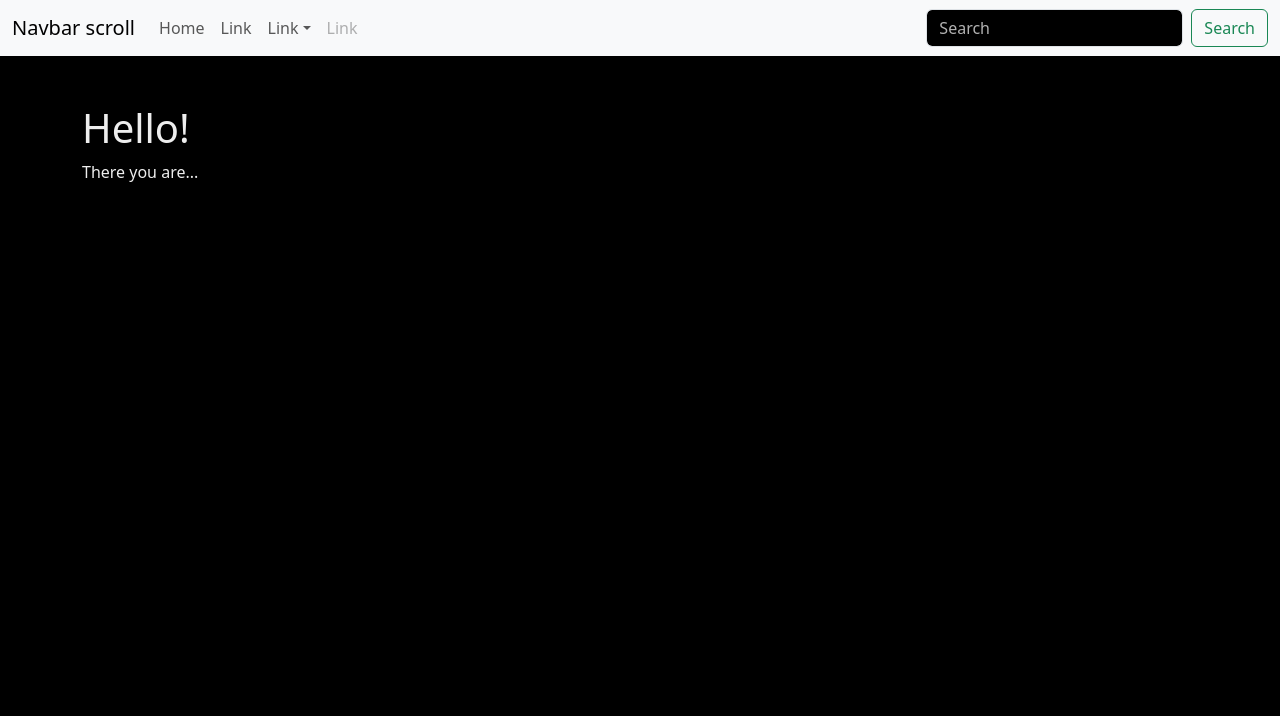
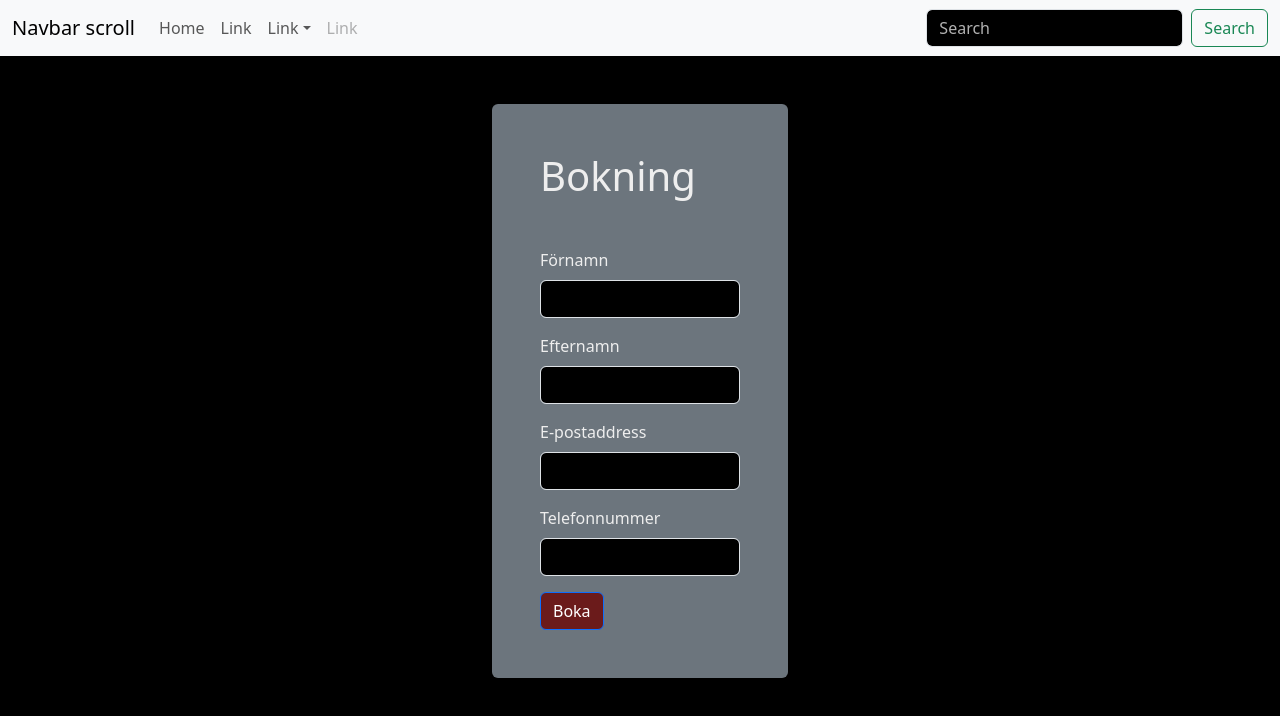
Before and after one commit to ELHabibA/Filmvisarna, a React (Vite) app in the folder frontend/: page / in a window 1280 px wide. Shown: the top 716 px of the page. Built offline with nearby package versions, Linux system fonts and the light colour scheme.

Commit message:
Added booking form
Awaiting confirmation regarding css-styling

```diff
--- a/frontend/package.json
+++ b/frontend/package.json
@@ -12,7 +12,7 @@
   "dependencies": {
     "bootstrap": "^5.3.2",
     "react": "^18.2.0",
-    "react-bootstrap": "^2.8.0",
+    "react-bootstrap": "^2.9.0",
     "react-dom": "^18.2.0"
   },
   "devDependencies": {
--- a/frontend/src/App.jsx
+++ b/frontend/src/App.jsx
@@ -4,15 +4,15 @@ import "./sass/main.scss";
 // Import some Bootstrap components
 import MainMenu from './MainMenu';
 import { Container, Row, Col, Button } from 'react-bootstrap';
+import BookingForm from "./components/bookingform/bookingform";
 
 export default function App() {
   return <>
     <MainMenu />
-    <Container className="mt-5">
+    <Container className="mt-5 col-3 ">
       <Row>
         <Col>
-          <h1>Hello!</h1>
-          <p>There you are...</p>
+       <BookingForm/>
         </Col>
       </Row>
     </Container>
--- /dev/null
+++ b/frontend/src/components/bookingform/bookingform.jsx
@@ -0,0 +1,41 @@
+import Button from 'react-bootstrap/Button';
+import Form from 'react-bootstrap/Form';
+
+
+function BookingForm() {
+  return (
+    // First name form with description and input
+    <Form>
+        <div class ="bg-secondary w-100 p-5 rounded">
+        <h1 className="mb-5">Bokning</h1>
+      <Form.Group className="mb-3" controlId="formFirstName">
+        <Form.Label>Förnamn</Form.Label>
+        <Form.Control type="firstName"/>
+      </Form.Group>
+
+      <Form.Group className="mb-3" controlId="formLastName">
+        <Form.Label>Efternamn</Form.Label>
+        <Form.Control type="lastName"/>
+      </Form.Group>
+      <Form.Group className="mb-3" controlId="formEmailAdress">
+        <Form.Label>E-postaddress</Form.Label>
+        <Form.Control type="emailAdress"/>
+      </Form.Group>
+      <Form.Group className="mb-3" controlId="formPhoneNumber">
+        <Form.Label>Telefonnummer</Form.Label>
+        <Form.Control type="phoneNumber"/>
+      </Form.Group>
+      <Form.Group>
+      <Button variant="primary" type="submit">
+        Boka
+      </Button>
+      </Form.Group>
+      </div>
+    </Form>
+  );
+}
+
+
+
+
+export default BookingForm;
--- /dev/null
+++ b/package.json
@@ -0,0 +1,5 @@
+{
+  "dependencies": {
+    "react-icons": "^4.11.0"
+  }
+}
```
Also changed, not shown: 2 other files (tests, documents, lock files or other folders).
